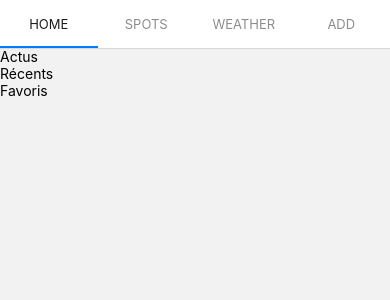
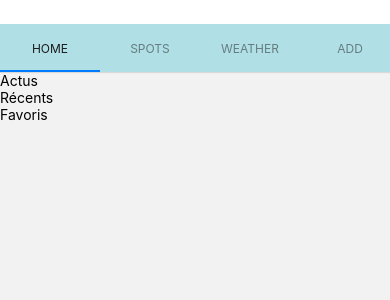
Before and after one commit to adatechschool/projet-collectif-mobile-front-surfingaway, a React Native app in the folder SurfingAway/: screen / in a window 390 px wide. Shown: the top 300 px of the page. Built offline with nearby package versions, Linux system fonts and the light colour scheme.

Commit message:
navBar bien positionnée

```diff
--- a/SurfingAway/App.js
+++ b/SurfingAway/App.js
@@ -1,5 +1,5 @@
-import { StatusBar } from 'expo-status-bar';
-import { StyleSheet, Text, View, SafeAreaView } from 'react-native';
+
+import { StyleSheet, Text, View, SafeAreaView, StatusBar, Platform } from 'react-native';
 import AddSpot from './src/screens/AddSpot';
 import Home from './src/screens/Home';
 import Weather from './src/screens/Weather';
@@ -7,20 +7,27 @@ import Spots from './src/screens/Spots';
 import { NavigationContainer } from '@react-navigation/native';
 import { createMaterialTopTabNavigator } from '@react-navigation/material-top-tabs';
 
-const Tab = createMaterialTopTabNavigator();
+const heightStatus = Platform.OS === 'android' ? StatusBar.currentHeight : 24;
 
 const App = () => {
+  const Tab = createMaterialTopTabNavigator();
   return (
 
-    <NavigationContainer style={styles.top} >
-      <Tab.Navigator>
+    <NavigationContainer>
+      <Tab.Navigator
+        style={{ marginTop: heightStatus }} //add this
+        screenOptions={{
+          tabBarLabelStyle: { fontSize: 12 },
+          tabBarItemStyle: { width: 100 },
+          tabBarStyle: { backgroundColor: 'powderblue' },
+        }}
+      >
         <Tab.Screen name={'Home'} component={Home} />
         <Tab.Screen name={'Spots'} component={Spots} />
         <Tab.Screen name={'Weather'} component={Weather} />
         <Tab.Screen name={'Add'} component={AddSpot} />
       </Tab.Navigator>
     </NavigationContainer>
-
   );
 }
 
@@ -30,6 +37,7 @@ const styles = StyleSheet.create({
     backgroundColor: '#fff',
     alignItems: 'center',
     justifyContent: 'center',
+    marginTop: StatusBar.currentHeight || 0
   },
   top: {
     marginTop: StatusBar.currentHeight || 0
```
Also changed, not shown: SurfingAway/src/components/HomeTopTabs.js (added, +15 -0 lines).
